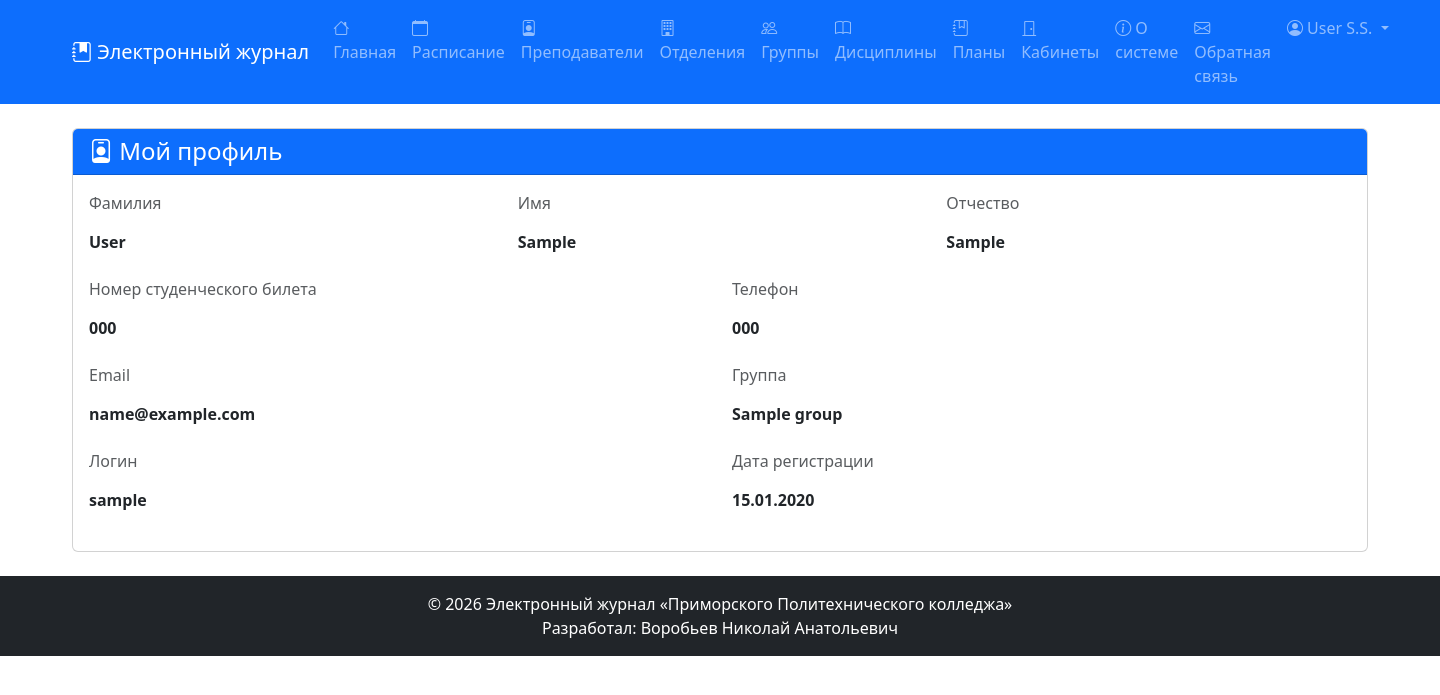
After one commit to Tigelin/DiplomaProject, a Django app: page /users/student/profile/ in a window 1440 px wide. The commit adds this page. Shown: the top 695 px of the page. Run offline with Django 5.2, Linux system fonts and the light colour scheme; a user stored in the database is signed in; tables that the repository leaves empty hold one stand-in row (values such as "Sample post").

Commit message:
Добавлен профиль студента.

```diff
--- a/journal/templates/journal/header.html
+++ b/journal/templates/journal/header.html
@@ -7,7 +7,7 @@
             <span class="navbar-toggler-icon"></span>
         </button>
         <div class="collapse navbar-collapse" id="navbarNav">
-           <ul class="navbar-nav ms-auto">
+            <ul class="navbar-nav ms-auto">
                 <li class="nav-item">
                     <a class="nav-link {% if request.resolver_match.url_name == 'home' %}active{% endif %}" href="{% url 'home' %}">
                         <i class="bi bi-house"></i> Главная
@@ -61,11 +61,16 @@
 
                 {% if user.is_authenticated %}
 
-                    <li class="nav-item">
-                        <a class="nav-link" href="{% url 'logout' %}">
-                            <i class="bi bi-box-arrow-right"></i> Выход ({{ user.username }})
+                    <li class="nav-item dropdown">
+                        <a class="nav-link dropdown-toggle" href="#" role="button" data-bs-toggle="dropdown">
+                            <i class="bi bi-person-circle"></i> {{ user.get_short_name|default:user.username }}
                         </a>
-                    </li>
+                        <ul class="dropdown-menu dropdown-menu-end">
+                            <li><a class="dropdown-item" href="{% url 'dashboard' %}">Личный кабинет</a></li>
+                            <li><hr class="dropdown-divider"></li>
+                            <li><a class="dropdown-item" href="{% url 'logout' %}">Выход</a></li>
+                        </ul>
+                   </li>
 
                 {% else %}
 
--- /dev/null
+++ b/users/templates/users/student/profile.html
@@ -0,0 +1,62 @@
+{% extends "journal/base.html" %}
+
+{% block title %}Мой профиль{% endblock %}
+
+{% block content %}
+
+<div class="card">
+    <div class="card-header bg-primary text-white">
+        <h4 class="mb-0"><i class="bi bi-person-badge"></i> Мой профиль</h4>
+    </div>
+    <div class="card-body">
+        <div class="row">
+            <div class="col-md-4 mb-3">
+                <label class="form-label text-muted">Фамилия</label>
+                <p class="form-control-plaintext fw-bold">{{ student.user.last_name }}</p>
+            </div>
+            <div class="col-md-4 mb-3">
+                <label class="form-label text-muted">Имя</label>
+                <p class="form-control-plaintext fw-bold">{{ student.user.first_name }}</p>
+            </div>
+            <div class="col-md-4 mb-3">
+                <label class="form-label text-muted">Отчество</label>
+                <p class="form-control-plaintext fw-bold">{{ student.user.patronymic|default:"—" }}</p>
+            </div>
+        </div>
+
+        <div class="row">
+            <div class="col-md-6 mb-3">
+                <label class="form-label text-muted">Номер студенческого билета</label>
+                <p class="form-control-plaintext fw-bold">{{ student.special_number }}</p>
+            </div>
+            <div class="col-md-6 mb-3">
+                <label class="form-label text-muted">Телефон</label>
+                <p class="form-control-plaintext fw-bold">{{ student.user.phone|default:"—" }}</p>
+            </div>
+        </div>
+
+        <div class="row">
+            <div class="col-md-6 mb-3">
+                <label class="form-label text-muted">Email</label>
+                <p class="form-control-plaintext fw-bold">{{ student.user.email }}</p>
+            </div>
+            <div class="col-md-6 mb-3">
+                <label class="form-label text-muted">Группа</label>
+                <p class="form-control-plaintext fw-bold">{{ student.group.name|default:"—" }}</p>
+            </div>
+        </div>
+
+        <div class="row">
+            <div class="col-md-6 mb-3">
+                <label class="form-label text-muted">Логин</label>
+                <p class="form-control-plaintext fw-bold">{{ student.user.username }}</p>
+            </div>
+            <div class="col-md-6 mb-3">
+                <label class="form-label text-muted">Дата регистрации</label>
+                <p class="form-control-plaintext fw-bold">{{ student.user.date_joined|date:"d.m.Y" }}</p>
+            </div>
+        </div>
+    </div>
+</div>
+
+{% endblock %}
--- a/users/urls.py
+++ b/users/urls.py
@@ -4,4 +4,6 @@ from . import views
 urlpatterns = [
     path('login/', views.login_view, name='login'),
     path('logout/', views.logout_view, name='logout'),
+    path('dashboard/', views.dashboard, name='dashboard'),
+    path('student/profile/', views.student_profile, name='student_profile'),
 ]
--- a/users/views.py
+++ b/users/views.py
@@ -1,6 +1,7 @@
 from django.shortcuts import render, redirect
 from django.contrib.auth import login, logout, authenticate
 from django.contrib import messages
+from django.contrib.auth.decorators import login_required
 
 # Create your views here.
 
@@ -28,3 +29,38 @@ def logout_view(request):
     logout(request)
     messages.success(request, 'Вы успешно вышли из системы.')
     return redirect('home')
+
+
+@login_required
+def dashboard(request):
+    if request.user.role and request.user.role.name == 'Студент':
+        return redirect('student_profile')
+
+    return render(request, 'users/dashboard.html')
+
+
+@login_required
+def student_profile(request):
+    try:
+        student = request.user.student
+    except:
+        messages.error(request, 'Профиль студента не найден.')
+        return redirect('home')
+
+    if request.method == 'POST':
+        user = request.user
+        user.last_name = request.POST.get('last_name')
+        user.first_name = request.POST.get('first_name')
+        user.patronymic = request.POST.get('patronymic')
+        user.phone = request.POST.get('phone')
+        user.save()
+
+        student.special_number = request.POST.get('special_number')
+        student.save()
+
+        messages.success(request, 'Профиль успешно обновлён!')
+        return redirect('student_profile')
+
+    return render(request, 'users/student/profile.html', {
+        'student': student,
+    })
```
Also changed, not shown: users/templates/users/dashboard.html (added, +17 -0 lines).
